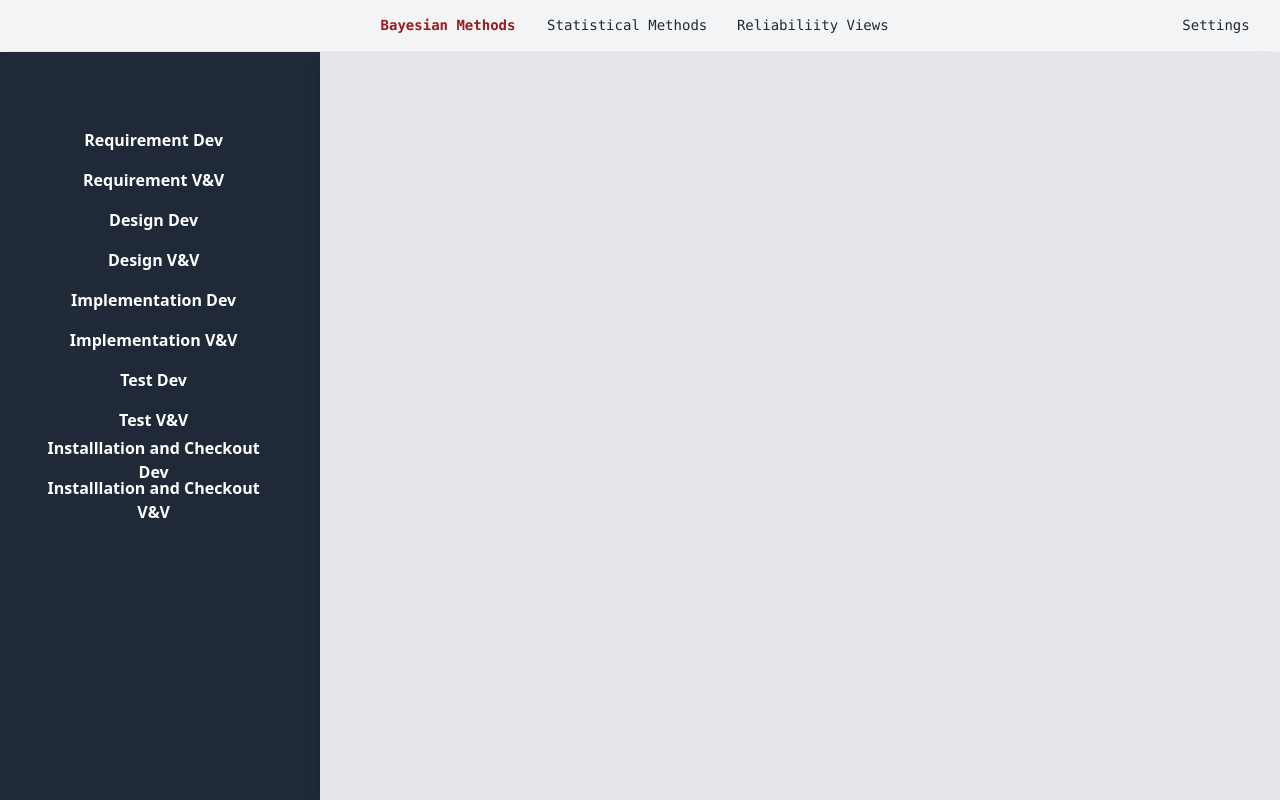
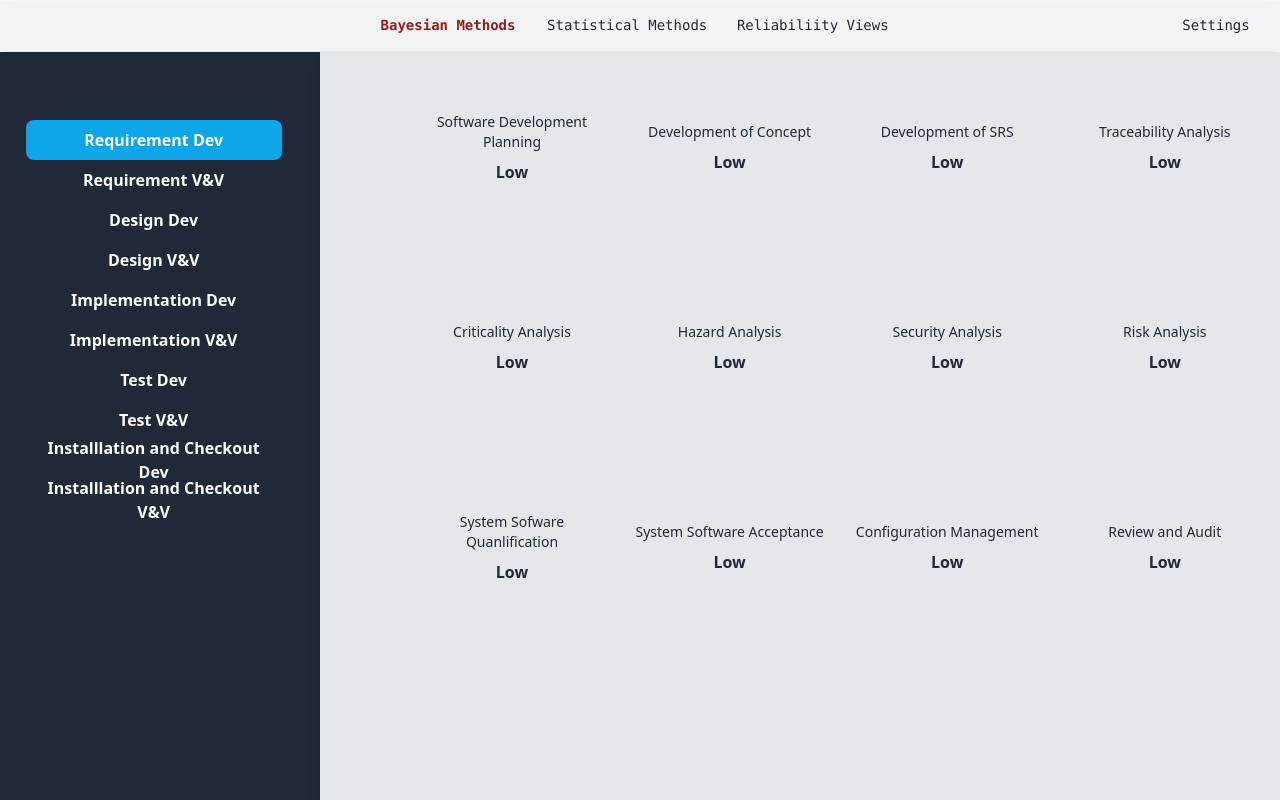
Before and after one commit to mahammadyusifov/npp-web-proto, a React (Vite) app: page / in a window 1280 px wide. Built offline with nearby package versions, Linux system fonts and the light colour scheme.

Commit message:
Aug19 - tab, label, dropdowns READY

```diff
--- a/src/components/BayesianPage/menu.tsx
+++ b/src/components/BayesianPage/menu.tsx
@@ -7,8 +7,8 @@ const initializeState = () => {
   const initialState = {};
   TABS.forEach(tab => {
     tab.children.forEach(child => {
-      const key = `${tab.label}/${child.label}`;
-      initialState[key] = child.values[0];
+      const key = `${tab.label}/${child.label}`; //  key = Requirement Dev/Software Development Planning
+      initialState[key] = child.values[0]; // initialState = {key : low}
     });
   });
   return initialState;
@@ -20,10 +20,10 @@ const Menu = () => {
 
   const labelSeparation = 5;
 
-  const dropdownXSeparation = 15; // Increased separation for dropdowns
-  const dropdownYSeparation = 18; // Increased separation for dropdowns
+  const dropdownXSeparation = 17;
+  const dropdownYSeparation = 25;
 
-  const [activeLabel, setActiveLabel] = useState('A');
+  const [activeLabel, setActiveLabel] = useState('Requirement Dev');
 
   const [dropdownValues, setDropdownValues] = useState(initializeState());
 
@@ -41,10 +41,9 @@ const Menu = () => {
 return (
 
     <>
-      {/* --- LABELS --- */}
       {labels.map((label, index) => (
         <Button
-          key={label} // Adding key prop is important for lists
+          key={label}
           text={label}
           active={activeLabel === label}
           onClick={() => setActiveLabel(label)}
@@ -58,17 +57,18 @@ return (
 
       {activeLabelAndDropdowns?.children.map(child => {
         const uniqueKey = `${activeLabelAndDropdowns.label}/${child.label}`;
-        // The DropDown needs a unique key as well.
         return (
           <DropDown
             key={uniqueKey}
+            label = {child.label}
+            label_color="text-gray-800"
             options={child.values}
             selectedOption={dropdownValues[uniqueKey] || child.values[0]}
             onSelect={(value) => handleSelectionChange(uniqueKey, value)}
-            x={`${44 + (activeLabelAndDropdowns.children.indexOf(child) % 4) * dropdownXSeparation}%`} // Increased separation
+            x={`${40 + (activeLabelAndDropdowns.children.indexOf(child) % 4) * dropdownXSeparation}%`} // Increased separation
             y={`${17 + Math.floor(activeLabelAndDropdowns.children.indexOf(child) / 4) * dropdownYSeparation}%`} // Increased separation
             width="15%"
-            height="5%"
+            height="15%"
             textColor="text-gray-800"
           />
         );
--- a/src/utilities/dropdown.tsx
+++ b/src/utilities/dropdown.tsx
@@ -1,5 +1,5 @@
 import React, { useState, useEffect, useRef } from 'react';
-import Button from './button';
+import Button from './button'; // Assuming your Button component is in the same folder
 
 const DropDown = ({
   options,
@@ -9,10 +9,29 @@ const DropDown = ({
   y,
   width,
   height,
-  textColor = 'text-white'
+  textColor = 'text-white',
+
+  label, // The text for the label above the dropdown
+  label_color = 'text-gray-700', // Default label color
+  alignment = 'center', // Default alignment: 'left', 'right', or 'center'
 }) => {
   const [isOpen, setIsOpen] = useState(false);
   const dropdownRef = useRef(null);
+
+  // --- HELPER VARIABLES FOR ALIGNMENT ---
+  // Translate alignment prop to Tailwind CSS classes
+  const textAlignClass = {
+    left: 'text-left',
+    right: 'text-right',
+    center: 'text-center',
+  }[alignment];
+
+  const justifyContentClass = {
+    left: 'justify-start',
+    right: 'justify-end',
+    center: 'justify-center',
+  }[alignment];
+
 
   useEffect(() => {
     const handleClickOutside = (event) => {
@@ -31,17 +50,31 @@ const DropDown = ({
     setIsOpen(false);
   };
 
+  // The container now holds both the label and the dropdown itself
   const containerStyle = {
     position: 'absolute',
     top: y,
     left: x,
     width: width,
-    height: height,
     transform: 'translate(-50%, -50%)',
+    // Use flexbox to stack the label and dropdown vertically
+    display: 'flex',
+    flexDirection: 'column',
+    gap: '0.5rem', // Adds a small space between the label and the button
   };
 
   return (
-    <div style={containerStyle} className="relative" ref={dropdownRef}>
+    <div style={containerStyle} ref={dropdownRef}>
+      {/* --- LABEL IMPLEMENTATION --- */}
+      {/* The label is only rendered if the 'label' prop is provided */}
+      {label && (
+        <label className={`block text-sm font-medium ${label_color} ${textAlignClass}`}>
+          {label}
+        </label>
+      )}
+
+      {/* The relative container for the button and dropdown list */}
+      <div className="relative" style={{ width: '100%', height: height }}>
         <Button
           text={selectedOption}
           onClick={() => setIsOpen(prev => !prev)}
@@ -49,7 +82,9 @@ const DropDown = ({
           y="0"
           width="100%"
           height="100%"
-        customClasses="justify-between px-4"
+          // --- ALIGNMENT FOR BUTTON ---
+          // Replaced 'justify-between' with our dynamic alignment class
+          customClasses={`px-4 ${justifyContentClass}`}
           active={isOpen}
           textColor={textColor}
         />
@@ -60,11 +95,11 @@ const DropDown = ({
               <div
                 key={option}
                 onClick={() => handleSelect(option)}
-              // --- SOLUTION ---
-              // 1. Apply the height and use flexbox to vertically center the text.
+                // Use flexbox to vertically center the text
                 style={{ height: height, display: 'flex', alignItems: 'center' }}
-              // 2. Remove 'py-3' to let the inline style control the height.
-              className="px-4 text-gray-700 hover:bg-sky-100 cursor-pointer transition-colors duration-150"
+                // --- ALIGNMENT FOR LIST ITEMS ---
+                // Added our dynamic text alignment class here as well
+                className={`px-4 text-gray-700 hover:bg-sky-100 cursor-pointer transition-colors duration-150 ${textAlignClass}`}
               >
                 {option}
               </div>
@@ -72,6 +107,7 @@ const DropDown = ({
           </div>
         )}
       </div>
+    </div>
   );
 };
 
```
Lines whose indentation alone changed are shown as unchanged.
